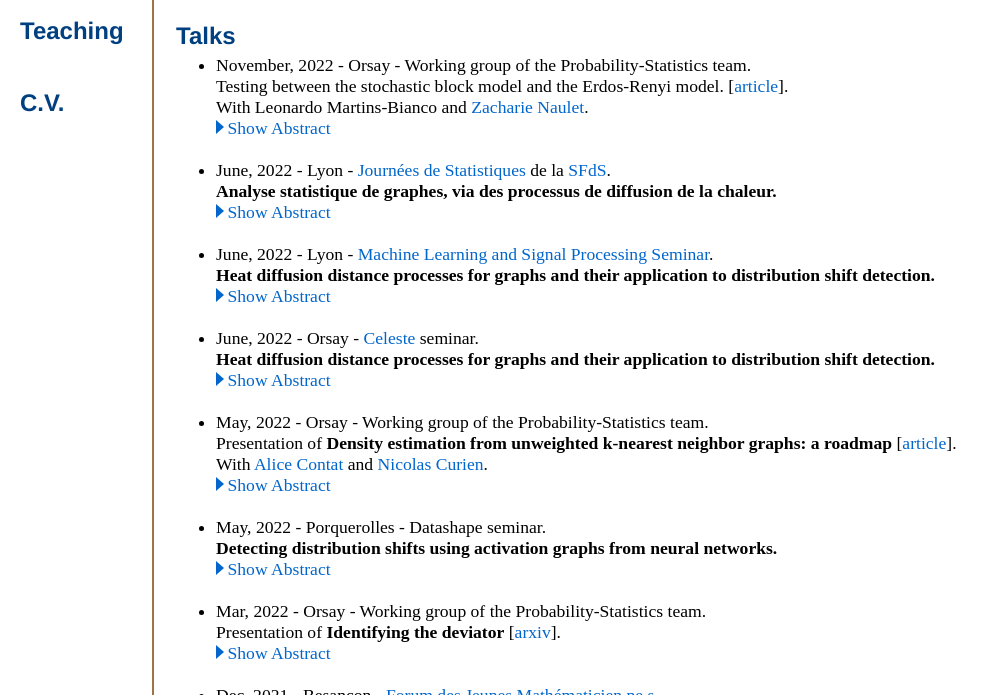
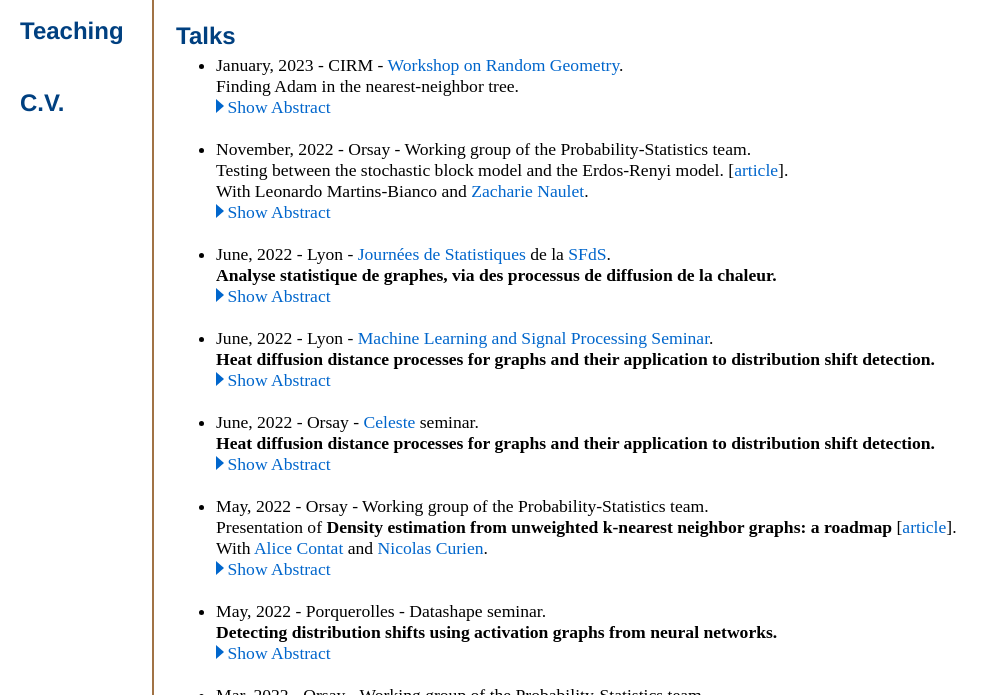
Before and after one commit to elasalle/elasalle.github.io, a Jekyll site: the page built from research/index.html, in a window 1280 px wide and 900 px high, scrolled down 352 px, cut to the strip 205-900 px from the top of the window. Shown: the whole strip, without its empty margins (0-999 px from the left). Built offline with Jekyll 4.4.1, drawn with Linux system fonts in a browser that asks for light colours; some web fonts are replaced.

Commit message:
Update index.html

```diff
--- a/research/index.html
+++ b/research/index.html
@@ -48,12 +48,27 @@ title: Etienne Lasalle, Research
 
   <h2 id="talks" class="title2">Talks</h2>
   <ul class="normalsize">
+  <li>January, 2023 - CIRM - <a href="https://conferences.cirm-math.fr/3021.html">Workshop on Random Geometry</a>.<br>
+    Finding Adam in the nearest-neighbor tree.<br>
+      <button class="showhide abstract12" onclick="switchDisplayByClassName('abstract12')" style="display: block;"><div class="arrow-right"></div>Show Abstract<span class="dots">...</span></button>
+      <button class="showhide abstract12" onclick="switchDisplayByClassName('abstract12')" style="display : none;"><div class="arrow-top"></div>Hide Abstract</button>
+      <p class="abstracttext abstract12" style="display : none;">
+        In this talk, I present the problem of finding the root in the online nearest-neighbor tree (NNT) model.  Consider a probability distribution on some metric space.
+        Here we will restrict ourselves to the uniform distribution on the unit circle with the Euclidean distance.
+        The random tree is constructed recursively by linking each new node to its nearest neighbor. <br>
+
+        Assume that we only observe the structure of such a large tree. That is, we only have access to the connectivity and neither the vertex positions in the metric space nor the vertex labels are available.
+        Can we find a set $S$ of vertices with a reasonable size (i.e., independent of the tree size) that contain the root with high probability.
+        I will explain how we can obtain such set by using a notion of centrality, and present the similarities and differences with the uniform random recursive tree (uRRT) model.
+    </p>
+    <br>
+
   <li>November, 2022 - Orsay - Working group of the Probability-Statistics team.<br>
   Testing between the stochastic block model and the Erdos-Renyi model. [<a href="https://link.springer.com/content/pdf/10.1007/s00440-014-0576-6.pdf">article</a>].<br>
   With Leonardo Martins-Bianco and <a href="https://www.imo.universite-paris-saclay.fr/~zacharie.naulet/">Zacharie Naulet</a>.<br>
-    <button class="showhide abstract7" onclick="switchDisplayByClassName('abstract7')" style="display: block;"><div class="arrow-right"></div>Show Abstract<span class="dots">...</span></button>
-    <button class="showhide abstract7" onclick="switchDisplayByClassName('abstract7')" style="display : none;"><div class="arrow-top"></div>Hide Abstract</button>
-    <p class="abstracttext abstract7" style="display : none;">
+    <button class="showhide abstrac11" onclick="switchDisplayByClassName('abstract11')" style="display: block;"><div class="arrow-right"></div>Show Abstract<span class="dots">...</span></button>
+    <button class="showhide abstract11" onclick="switchDisplayByClassName('abstract11')" style="display : none;"><div class="arrow-top"></div>Hide Abstract</button>
+    <p class="abstracttext abstract12" style="display : none;">
       In a first part, we talk about the detection of the SBM vs ER model, in the sparse case, in the regime where detection is possible. We show that by counting cycles we can distinguish between the two models.
       Then, we talk about finding the communities in an SBM graph. We present the spectral clustering algorithm and show that it is efficient in the dense case.
   </p>
```
